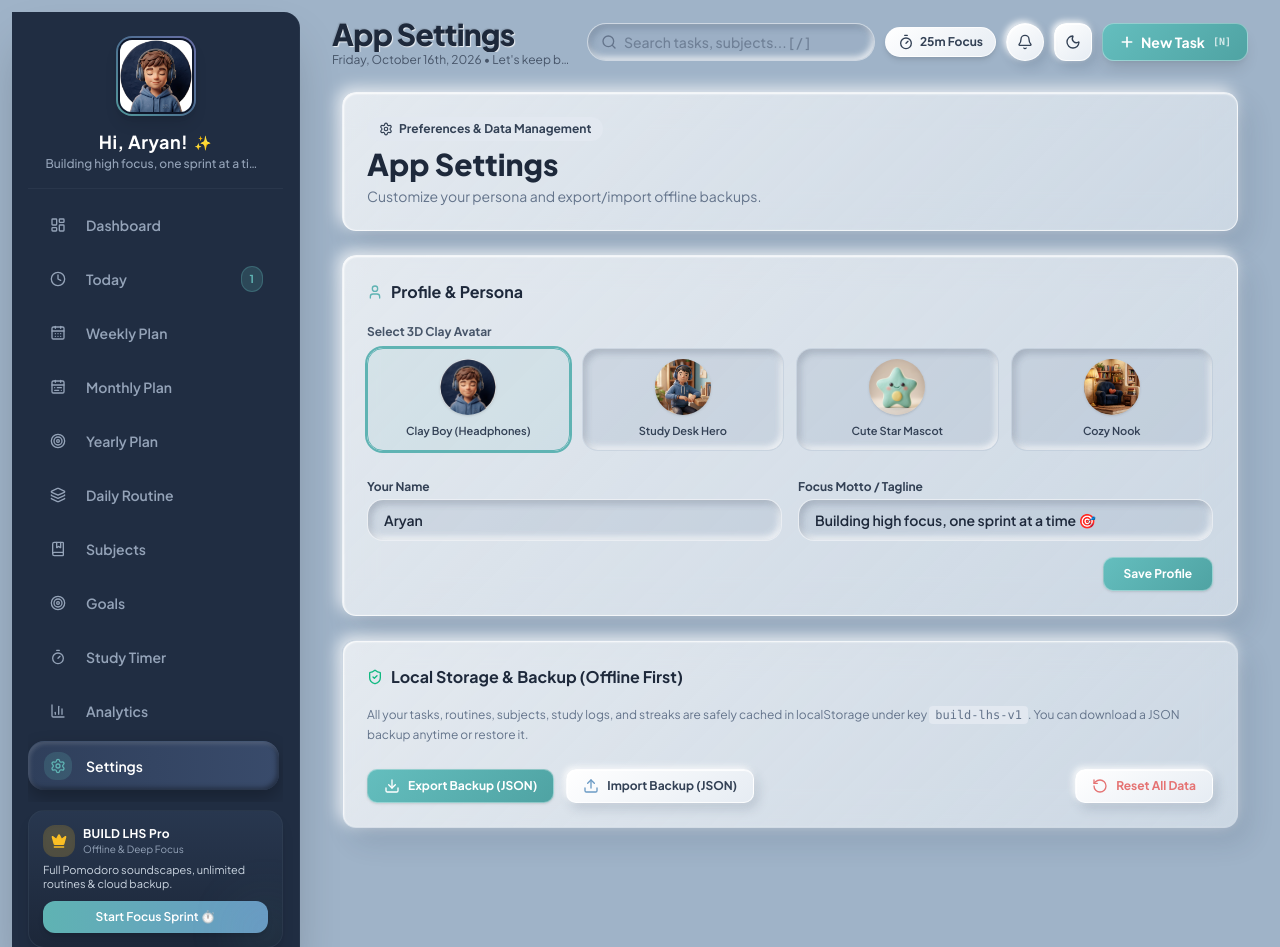
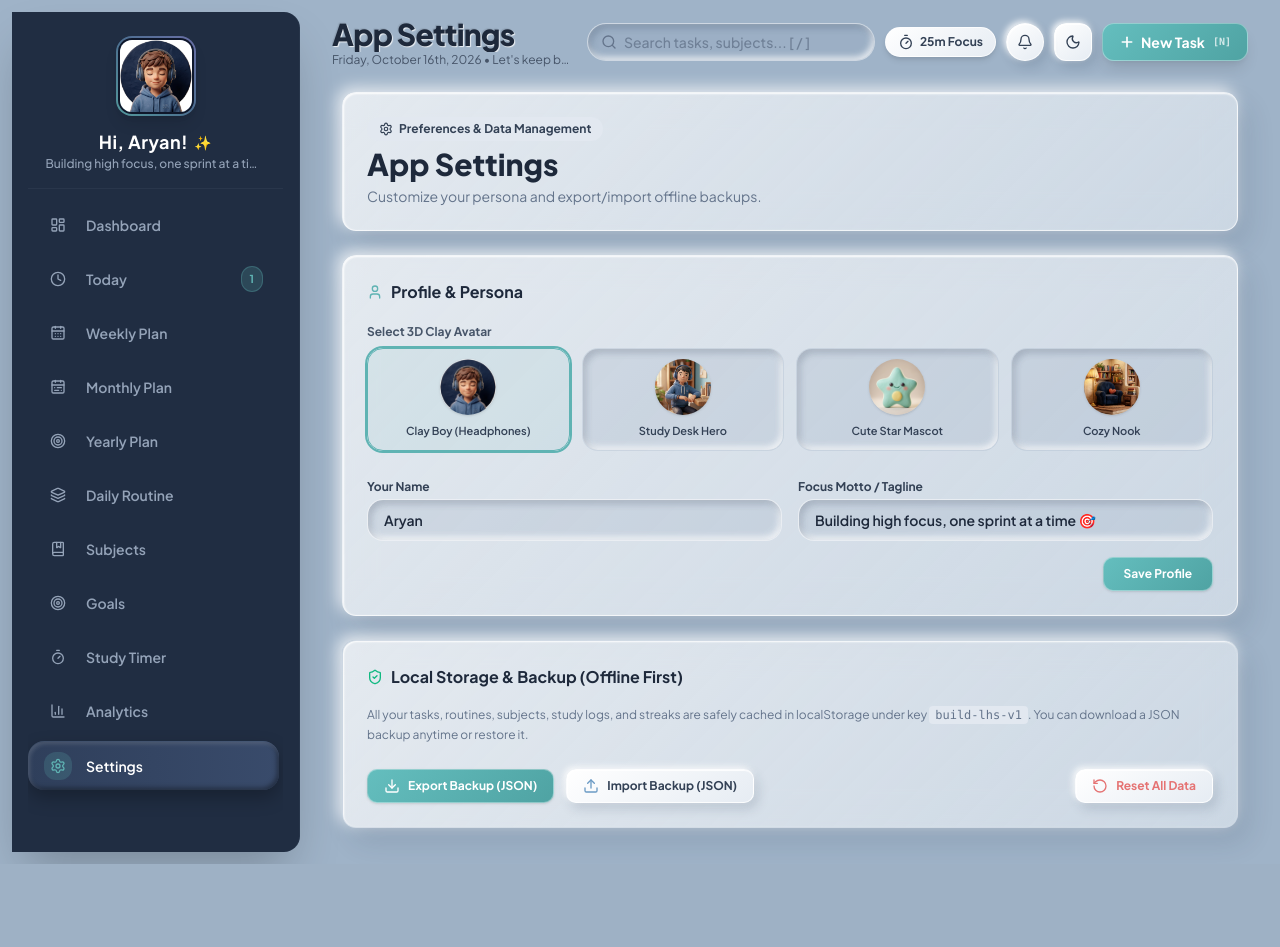
Before and after one commit to LAXMIDHARLHS974/Study-Analytics-Dashboard, a React (Vite) app: page /settings in a window 1280 px wide. Shown: the top 947 px of the page. After the commit the page ends 864 px from the top, so only its background shows below. Built offline with nearby package versions, Linux system fonts and the light colour scheme.

Commit message:
feat: remove Go Premium sidebar card and Crown icon import in Sidebar component

```diff
--- a/src/components/common/Sidebar.jsx
+++ b/src/components/common/Sidebar.jsx
@@ -11,7 +11,6 @@ import {
   Settings,
   Timer,
   Sparkles,
-  Crown,
   Layers,
   Flame,
   ListTodo,
@@ -120,31 +119,6 @@ export default function Sidebar({ isOpen, onClose }) {
           );
         })}
       </nav>
-
-      {/* Bottom Pro Card (Matching Screenshot "Go Premium" Look) - hidden on mobile drawer */}
-      <div className="pt-2 hidden md:block">
-        <div className="rounded-2xl p-3.5 bg-gradient-to-b from-[#28374F] to-[#1C2739] border border-slate-700/60 shadow-lg relative overflow-hidden group">
-          <div className="absolute -right-4 -bottom-4 w-16 h-16 bg-brand-teal/10 rounded-full blur-xl group-hover:bg-brand-teal/20 transition-all"></div>
-          <div className="flex items-center gap-2 mb-1.5">
-            <div className="w-8 h-8 rounded-xl bg-amber-400/20 text-amber-400 flex items-center justify-center shadow-inner">
-              <Crown className="w-4 h-4 fill-amber-400" />
-            </div>
-            <div>
-              <h4 className="text-xs font-bold text-white tracking-wide">BUILD LHS Pro</h4>
-              <p className="text-[10px] text-slate-400">Offline & Deep Focus</p>
-            </div>
-          </div>
-          <p className="text-[11px] text-slate-300 leading-tight mb-2.5">
-            Full Pomodoro soundscapes, unlimited routines & cloud backup.
-          </p>
-          <NavLink
-            to="/timer"
-            className="w-full block text-center py-2 px-3 rounded-xl text-xs font-semibold bg-gradient-to-r from-brand-teal to-brand-blue text-white shadow-md hover:brightness-110 active:scale-95 transition-all"
-          >
-            Start Focus Sprint ⏱️
-          </NavLink>
-        </div>
-      </div>
     </aside>
   );
 }
```
